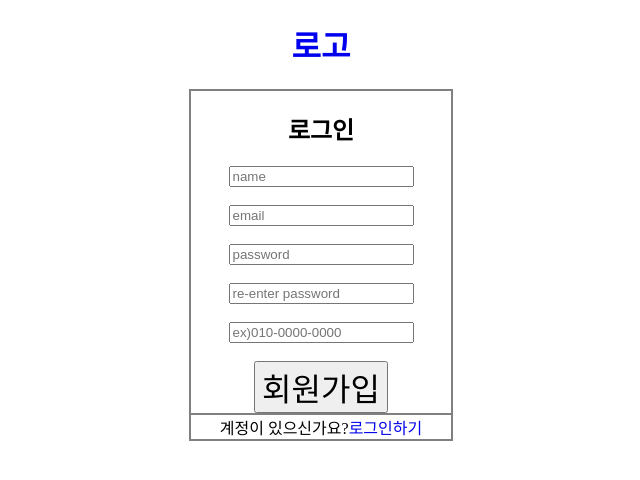
After one commit to yoojinhee/ecogram, a PHP site: page /sign_up.php in a window 1280 px wide. The commit adds this page. Shown: the top 480 px of the page, without its empty margins (319-959 px from the left). Run offline with PHP 8.4, Linux system fonts and the light colour scheme; some libraries are stand-ins or nearby versions.

Commit message:
회원가입 php 연동

```diff
--- a/ecostagram/conn.php
+++ b/ecostagram/conn.php
@@ -1,4 +1,3 @@
 <?php
 	$conn=mysqli_connect('localhost','jinhee','wlsgml1004','ecostagram');
-
 ?>
--- a/ecostagram/css/index.css
+++ b/ecostagram/css/index.css
@@ -19,6 +19,10 @@
 }
 
 #log{
+	float:right;
+	margin:10px;
+}
+#name{
 	float:right;
 	margin:10px;
 }
--- /dev/null
+++ b/ecostagram/css/sign_up.css
@@ -0,0 +1,33 @@
+body{
+	text-align: center;
+}
+a{
+	text-decoration: none;
+}
+.container{
+	border : 1px solid gray;
+	text-align: center;
+	margin-left:500px;
+	margin-right:500px;
+}
+.container:after{
+ content:""; clear:both; display:block;
+}
+.content-left{
+	border : 1px solid gray;
+	float:left;
+	/*width:440px;*/
+
+}
+.content-right{
+	border : 1px solid gray;
+	float:right;
+	/*width:440px;*/
+}
+.content-top{
+	border : 1px solid gray;
+
+}
+.content-bottom{
+	border : 1px solid gray;
+}
--- /dev/null
+++ b/ecostagram/js/sign.js
@@ -0,0 +1,49 @@
+
+function inputPhoneNumber(obj) {
+
+  var number = obj.value.replace(/[^0-9]/g, "");
+  var phone = "";
+
+  if(number.length < 4) {
+      return number;
+  } else if(number.length < 7) {
+      phone += number.substr(0, 3);
+      phone += "-";
+      phone += number.substr(3);
+  } else if(number.length < 11) {
+      phone += number.substr(0, 3);
+      phone += "-";
+      phone += number.substr(3, 3);
+      phone += "-";
+      phone += number.substr(6);
+  } else {
+      phone += number.substr(0, 3);
+      phone += "-";
+      phone += number.substr(3, 4);
+      phone += "-";
+      phone += number.substr(7);
+  }
+  obj.value = phone;
+}//전화번호 하이픈 처리
+
+function checkPw() {
+  pw1 = document.getElementById("input_password").value;
+  pw2 = document.getElementById("check_password").value;
+
+  if (pw1 != pw2) {
+    document.getElementById("passwordCheckText").innerHTML="패스워드가 일치하지 않습니다.";
+    return false;
+
+  }else {
+    document.getElementById("passwordCheckText").innerHTML="패스워드가 일치합니다.";
+    return true;
+  }
+}//패스워드 일치하는지 확인
+
+function mouseover(){
+  document.getElementById("container-right").style.width="1200px";
+  document.getElementById("container-right").style.display="block";
+}//container에 마우스가 올려져 있을시
+function mouseleave(){
+  document.getElementById("container-right").style.display="none";
+}//container에 마우스가 벗어나 있을시
--- a/ecostagram/login.php
+++ b/ecostagram/login.php
@@ -16,7 +16,7 @@
 		<span class="content-right">
 			<div class="content-top">
 				<h2>로그인</h2>
-				<form action="login_process.php" method="post" autocomplete='off'>
+				<form action="login_process.php" method="post" autocomplete='off' >
 	     			<label for="input_id">
 	        			<div><input type="email" name='id' placeholder="email" id="input_id" autocomplete='off'></div>
 	      			</label><br>
@@ -29,7 +29,7 @@
 	    		<a href="find_password.php">비밀번호를 잊으셨나요?</a>
 			</div>
 			<div class="content-bottom">
-				계정이 없으신가요?<a href="sign_up.php">가입가기</a>
+				계정이 없으신가요?<a href="sign_up.php">가입하기</a>
 			</div>
 		</span>
 	</div>
--- /dev/null
+++ b/ecostagram/sign_up.php
@@ -0,0 +1,42 @@
+<!DOCTYPE html>
+<html lang="ko">
+<head>
+	<meta charset="UTF-8">
+	<title>ecostagram : 회원가입</title>
+	<style>
+		@import url("css/sign_up.css");
+	</style>
+</head>
+<body>
+	<script src="https://code.jquery.com/jquery-3.2.1.min.js"></script>
+    <script src="js/sign.js"></script>
+	<header><a href='javascript:void(0);' onClick="top.location='javascript:location.reload()'"><h1>로고</h1></a></header>
+	<div class="container">
+		<div class="content-top">
+			<h2>로그인</h2>
+			<form action="sign_process.php" method="post" autocomplete='off'>
+				<label for="input_name" onSubmit="return checkPw();">
+        			<div><input type="text" name='name' placeholder="name" id="input_name" autocomplete='off' required></div>
+      			</label><br>
+     			<label for="input_id">
+        			<div><input type="email" name='id' placeholder="email" id="input_id"></div>
+      			</label><br>
+      			<label for="input_password">
+        			<div><input type="password" name='password' placeholder="password" id="input_password"oninput="checkPw()"></div>
+            	</label><br>
+            	<label for="check_password">
+        			<div><input type="password" name='check_password' placeholder="re-enter password" id="check_password" oninput="checkPw()"></div>
+        			<div id="passwordCheckText"></div>
+            	</label><br>
+            	<label for="input_tel">
+        			<div><input type="tel" name='tel' placeholder="ex)010-0000-0000" id="input_tel" oninput="this.value = this.value.replace(/[^0-9.]/g, '').replace(/(\..*)\./g, '$1');" onKeyup="inputPhoneNumber(this);" maxlength="13"required></div>
+            	</label><br>
+      			<div><input type="submit" value="회원가입" cols="30" style="font-size:2rem"></div>
+    		</form>
+		</div>
+		<div class="content-bottom">
+			계정이 있으신가요?<a href="login.php">로그인하기</a>
+		</div>
+	</div>
+</body>
+</html>
```
Also changed, not shown: ecostagram/index.php (+37 -7 lines), ecostagram/js/index.js (+12 -0 lines), ecostagram/sign_up_process.php (added, +45 -0 lines).
